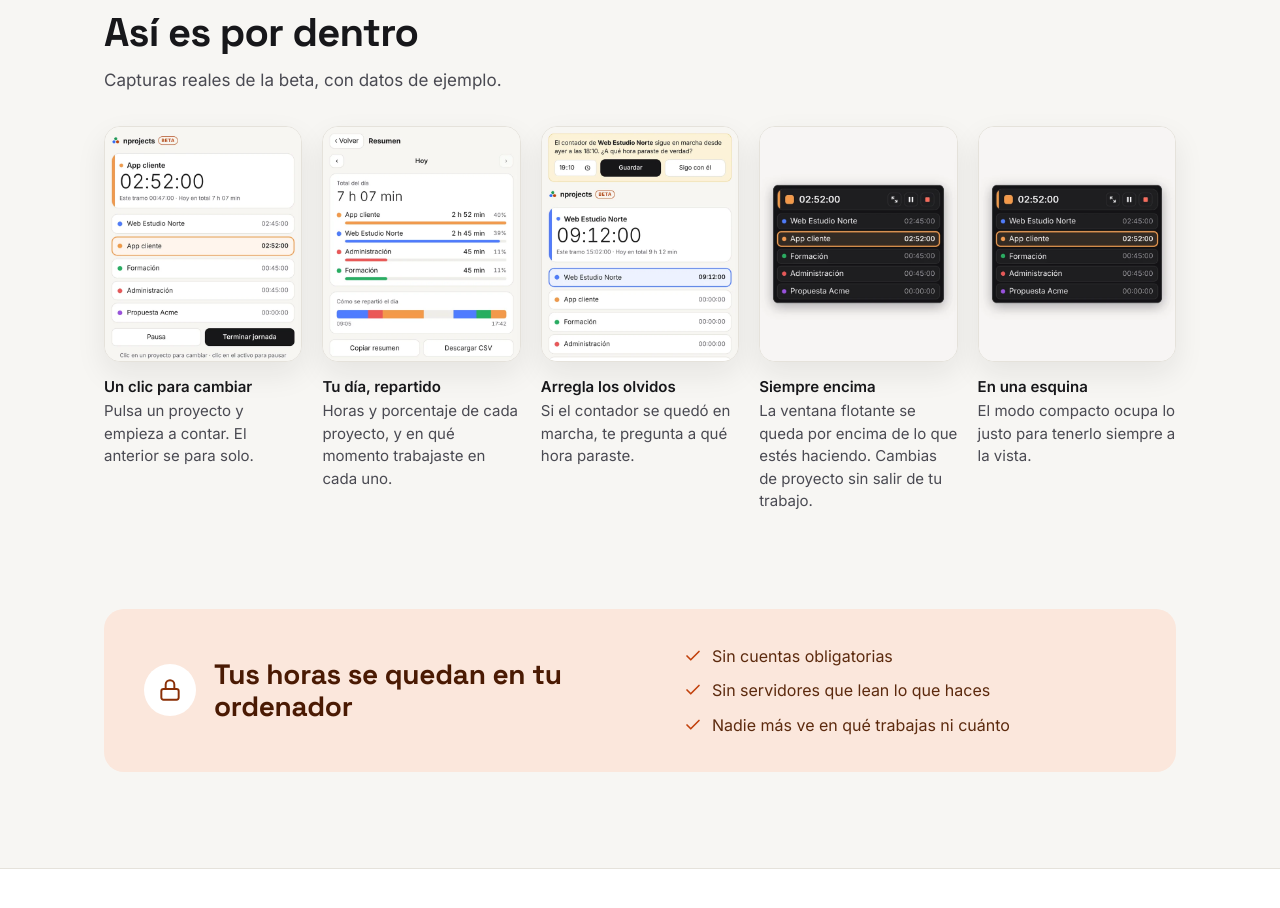
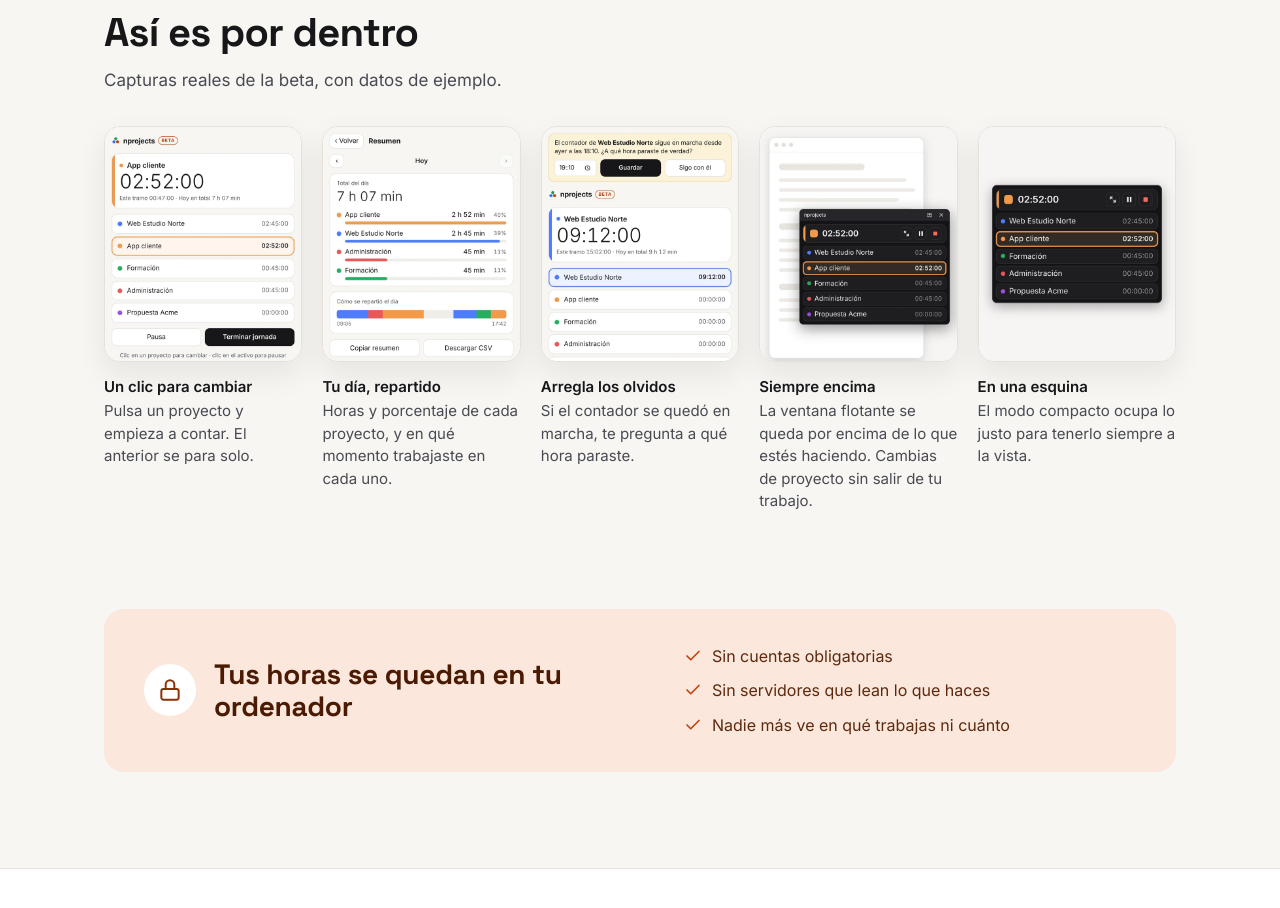
Before and after one commit to estebancalvobayarri/malabar, a plain HTML site: page index.html in a window 1280 px wide. Shown: the part 1580-2488 px from the top of the page. Drawn offline with Linux system fonts and the light colour scheme.

Commit message:
Galería: recuperar la ventana de fondo en «Siempre encima» (#17)
La ventana flotante oscura vuelve a aparecer encima de otra ventana,
como en la captura original.


Claude-Session: https://claude.ai/code/session_01NjNeR2BJbp8xc9cegBDyTH

Co-authored-by: Claude <noreply@anthropic.com>

```diff
--- a/index.html
+++ b/index.html
@@ -126,7 +126,7 @@
         <figcaption><strong>Arregla los olvidos</strong>Si el contador se quedó en marcha, te pregunta a qué hora paraste.</figcaption>
       </figure>
       <figure class="shot">
-        <img src="img/app-flotante-oscura.webp" width="600" height="714" loading="lazy" alt="Ventana flotante de nprojects en vista compacta: un recuadro naranja de App cliente con 02:52:00 y debajo los demás proyectos con su tiempo">
+        <img src="img/app-flotante-encima.webp" width="600" height="714" loading="lazy" alt="Ventana flotante de nprojects encima de otra ventana: un recuadro naranja de App cliente con 02:52:00 y debajo los demás proyectos con su tiempo">
         <figcaption><strong>Siempre encima</strong>La ventana flotante se queda por encima de lo que estés haciendo. Cambias de proyecto sin salir de tu trabajo.</figcaption>
       </figure>
       <figure class="shot">
```
Also changed, not shown: img/app-flotante-encima.webp (added).
